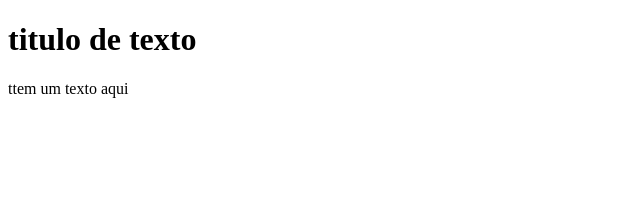
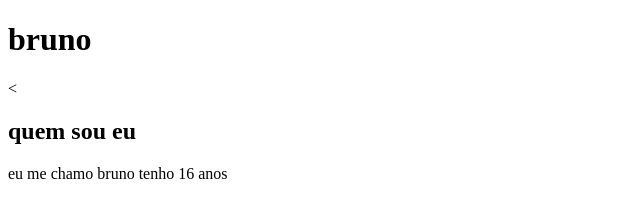
Before and after one commit to bruno081008m/site-html, a plain HTML site: page index.html in a window 1280 px wide. Shown: the whole page, without its empty margins (0-640 px from the left). Drawn offline with Linux system fonts and the light colour scheme.

Commit message:
Update index.html

```diff
--- a/index.html
+++ b/index.html
@@ -3,10 +3,11 @@
   <head>
     <meta charset="utf-8">
       <meta name="viewport" content="width=device-width, initial-scale=1.0">
-  <title>primeiro site </title>
+  <title>primeiro site</title>
   </head>
     <body>
-      <h1>titulo de texto </h1>
-      <p>ttem um texto aqui</p>
+      <h1>bruno</h1>
+<<h2>quem sou eu</h2>
+      <p>eu me chamo bruno tenho 16 anos </p>
     </body>
   </html>
```
